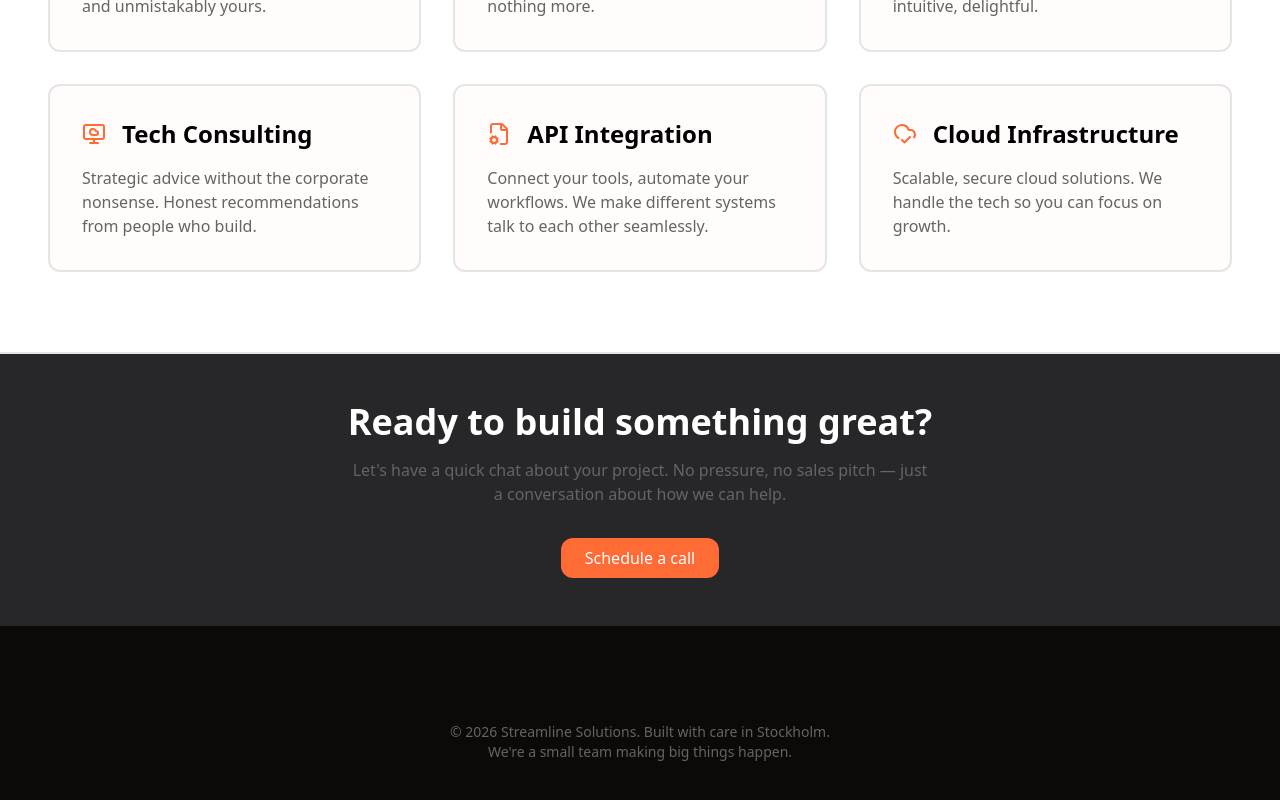
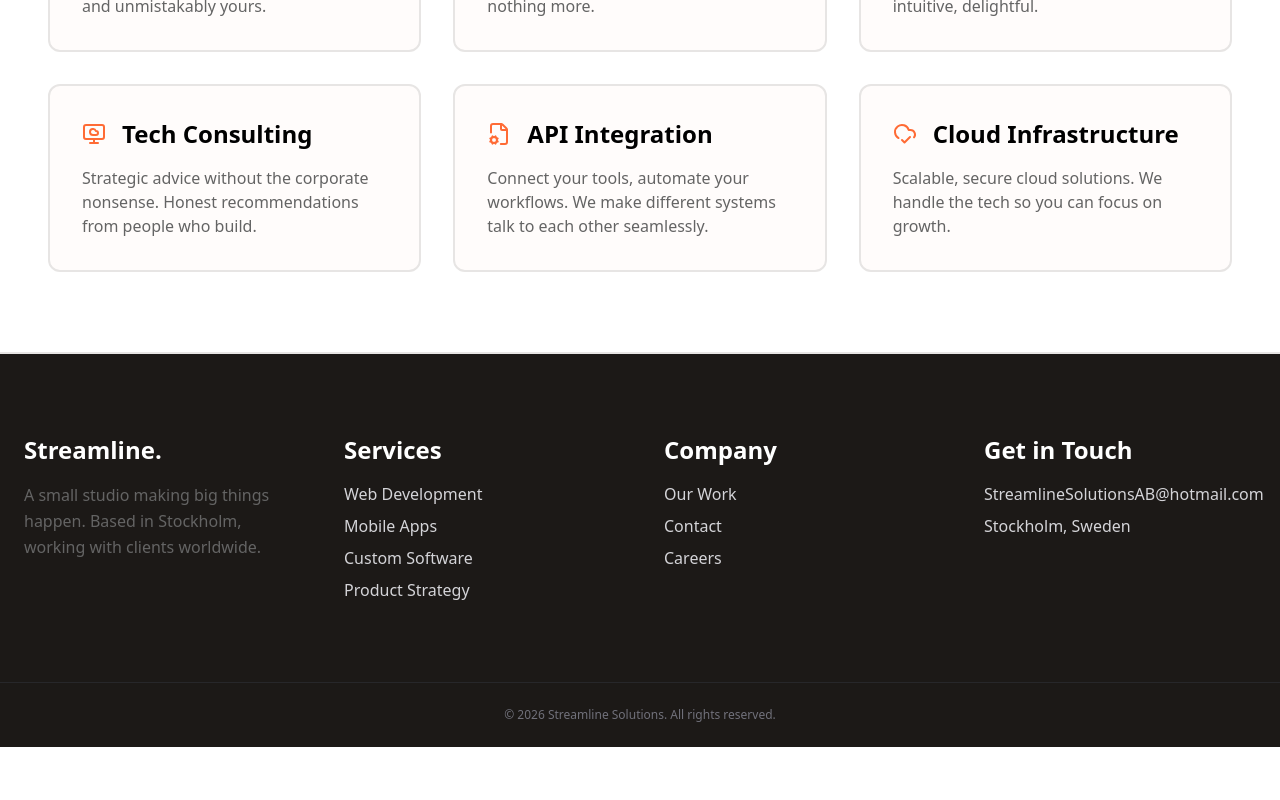
Before and after one commit to DuckGroup/streamline_solutions, a Next.js app: page / in a window 1280 px wide. Shown: the part 1547-2347 px from the top of the page. After the commit the page ends 2294 px from the top, so only its background shows below. Built offline with nearby package versions, Linux system fonts and the light colour scheme.

Commit message:
feat: redesigned footer

```diff
--- a/app/components/footer.tsx
+++ b/app/components/footer.tsx
@@ -1,25 +1,49 @@
-import { Button } from "./button";
-
 export const Footer = () => {
   return (
-    <footer className="bg-zinc-800 text-white text-center w-full">
-      <div className="py-12">
+    <footer className="bg-stone-900 text-zinc-300">
+      <div className="max-w-7xl mx-auto px-6 py-20 grid gap-12 md:grid-cols-4">
 
-      <h2 className="text-4xl font-bold w-full pb-4">
-        Ready to build something great?
-      </h2>
+        <div>
+          <h3 className="text-white text-2xl font-semibold mb-4 ">
+            Streamline.
+          </h3>
+          <p className="text-m leading-relaxed">
+            A small studio making big things happen. Based in Stockholm,
+            working with clients worldwide.
+          </p>
+        </div>
 
-      <p className="max-w-xl mx-auto pb-8">
-        Let&apos;s have a quick chat about your project. No pressure, no sales
-        pitch — just a conversation about how we can help.
-      </p>
+        <div>
+          <h4 className="text-white font-semibold mb-4 text-2xl">Services</h4>
+          <ul className="space-y-2 text-m">
+            <li>Web Development</li>
+            <li>Mobile Apps</li>
+            <li>Custom Software</li>
+            <li>Product Strategy</li>
+          </ul>
+        </div>
 
-      <Button>Schedule a call</Button>
+        <div>
+          <h4 className="text-white font-semibold mb-4 text-2xl">Company</h4>
+          <ul className="space-y-2 text-m">
+            <li>Our Work</li>
+            {/* <li>Testimonials</li> */}
+            <li>Contact</li>
+            <li>Careers</li>
+          </ul>
+        </div>
+
+        <div>
+          <h4 className="text-white font-semibold mb-4 text-2xl">Get in Touch</h4>
+          <ul className="space-y-2 text-m">
+            <li>StreamlineSolutionsAB@hotmail.com</li>
+            <li>Stockholm, Sweden</li>
+          </ul>
+        </div>
       </div>
 
-      <div className="text-sm bg-stone-950 py-24">
-        <p>© 2026 Streamline Solutions. Built with care in Stockholm.</p>
-        <p>We&apos;re a small team making big things happen.</p>
+      <div className="border-t border-zinc-800 py-6 text-center text-xs text-zinc-500">
+        © 2026 Streamline Solutions. All rights reserved.
       </div>
     </footer>
   );
```
